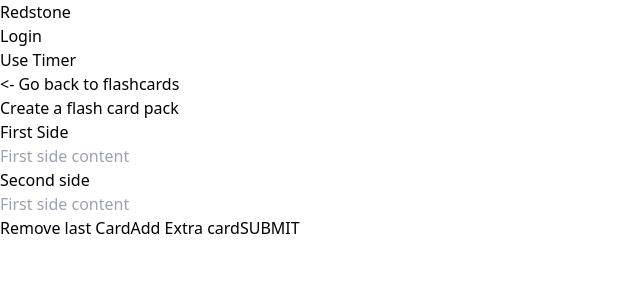
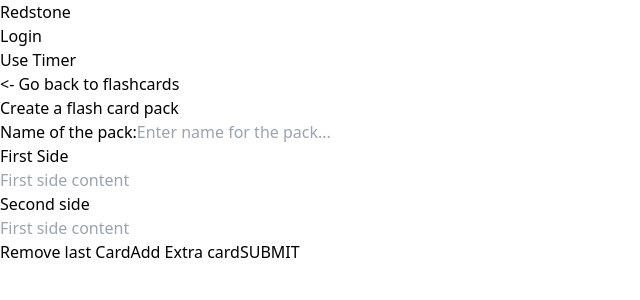
Before and after one commit to nagyb3/redstone, a React (Vite) app: page /study/flashcards/create in a window 1280 px wide. Shown: the top 300 px of the page, without its empty margins (0-640 px from the left). Built offline with nearby package versions, Linux system fonts and the light colour scheme.

Commit message:
name for flash card pack

```diff
--- a/src/components/CreateFlashCard.tsx
+++ b/src/components/CreateFlashCard.tsx
@@ -2,10 +2,12 @@ import React from "react";
 
 export default function CreateFlashCard() {
   const [packState, setPackState] = React.useState<(string | undefined)[][]>([
-    [undefined, undefined],
+    ["", ""],
   ]);
 
   const [cardsInPack, setCardsInPack] = React.useState<number>(1);
+
+  const [nameState, setNameState] = React.useState<string>("");
 
   function handleAddExtraCard() {
     setCardsInPack((prev) => prev + 1);
@@ -28,7 +30,7 @@ export default function CreateFlashCard() {
       body: JSON.stringify({
         username: localStorage.getItem("username"),
         pack_state: packState,
-        name: "sample name",
+        name: nameState,
       }),
     })
       .then((response) => {})
@@ -56,6 +58,10 @@ export default function CreateFlashCard() {
     setPackState(newPackState);
   }
 
+  function handleNameChange(e: React.ChangeEvent<HTMLInputElement>) {
+    setNameState(e.target.value);
+  }
+
   return (
     <div>
       <button className="m-4 underline">
@@ -64,6 +70,20 @@ export default function CreateFlashCard() {
       <h1 className="m-8 text-center text-xl font-bold">
         Create a flash card pack
       </h1>
+      <div className="mb-8 flex items-center justify-center gap-4">
+        <label htmlFor="pack-name" className="text-lg">
+          Name of the pack:
+        </label>
+        <input
+          className="border-[1px] border-black p-2"
+          type="text"
+          name="pack-name"
+          id="pack-name"
+          placeholder="Enter name for the pack..."
+          onChange={(e) => handleNameChange(e)}
+          value={nameState}
+        />
+      </div>
       <div className="grid grid-cols-2 justify-items-center">
         <div className="flex flex-col items-center gap-4">
           <p className="m-4 text-xl font-bold">First Side</p>
```
